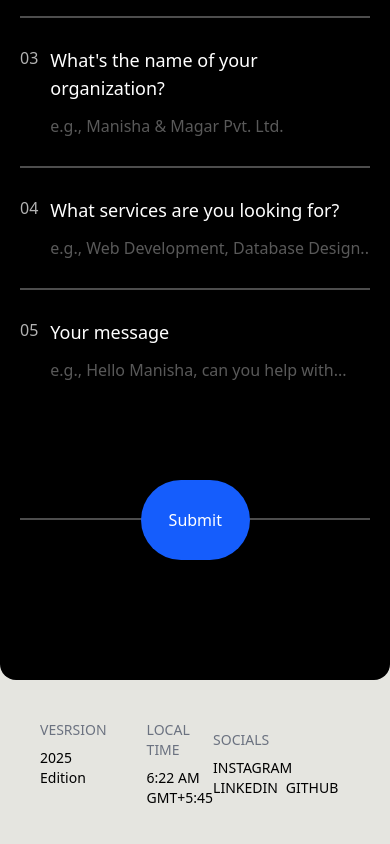
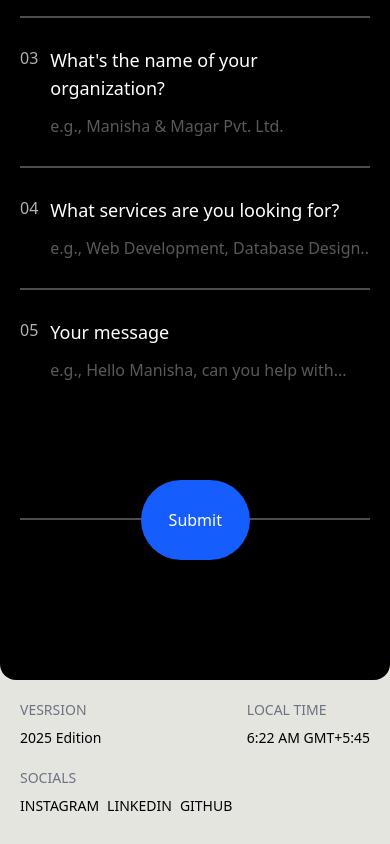
Before and after one commit to magar-manisha/Porfolio, a React (Vite) app: page / in a window 390 px wide. Shown: the part 10252-11096 px from the top of the page. Built offline with nearby package versions, Linux system fonts and the light colour scheme.

Commit message:
chrore:making footer responsive

```diff
--- a/src/components/Footer.jsx
+++ b/src/components/Footer.jsx
@@ -4,8 +4,8 @@ import {LocalTime} from "../utils/helperfunction";
 
 const Footer = () => {
   return (
-    <div className="px-10 pb-7 pt-10 flex items-center justify-between">
-        <div className="flex gap-10">
+    <div className="px-5 md:px-10 pb-7 md:pt-10 pt-5 flex flex-col md:flex-row md:items-center md:justify-between gap-y-5 md:gap-y-0">
+        <div className="flex justify-between md:gap-10">
          <div>
         <p className="text-sm text-text-100 pb-2">VESRSION</p>
         <p className="text-sm">2025 Edition</p>
```
